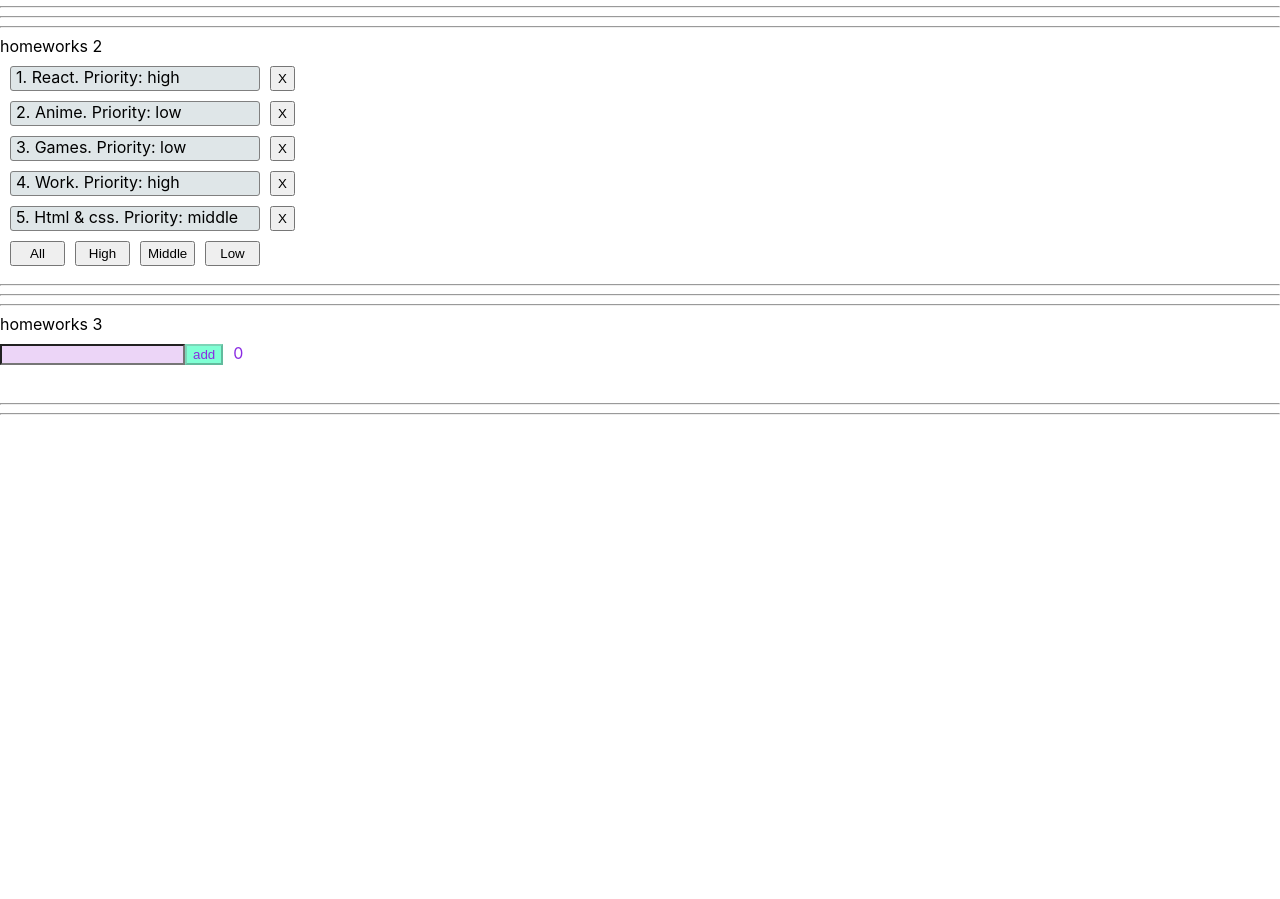
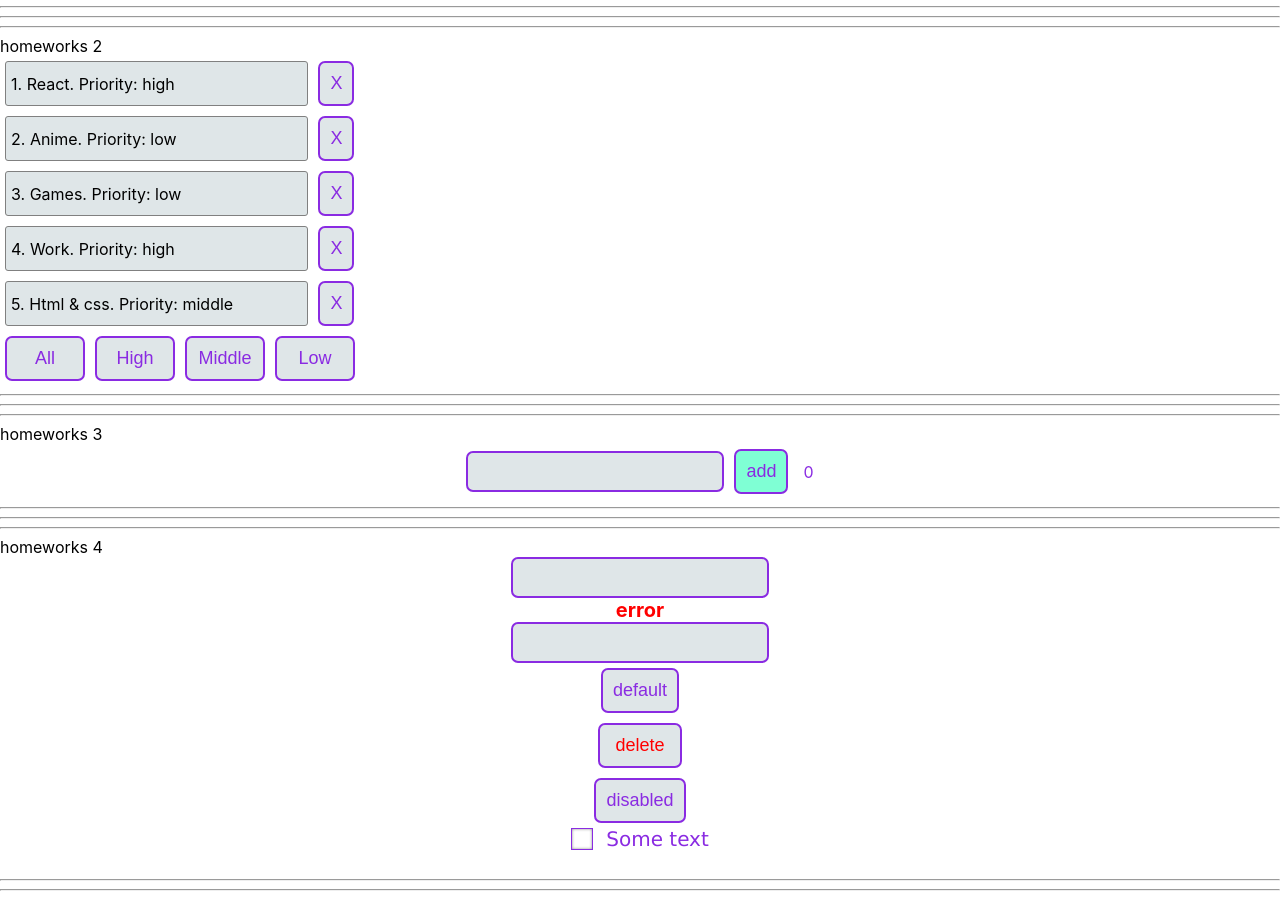
Before and after one commit to Katrin3536/homework-from-Ignat, a React (Create React App) app in the folder homeworks/: page / in a window 1280 px wide. Shown: the part 155-1054 px from the top of the page. Before the commit the page ends 800 px from the top, so only its background shows below. Built offline with nearby package versions, Linux system fonts and the light colour scheme.

Commit message:
added homework 4

```diff
--- a/homeworks/src/p1-main/m1-ui/u1-app/App.tsx
+++ b/homeworks/src/p1-main/m1-ui/u1-app/App.tsx
@@ -3,6 +3,7 @@ import s from './App.module.css'
 import HW1 from '../../../p2-homeworks/h1/HW1'
 import HW2 from '../../../p2-homeworks/h2/HW2';
 import HW3 from '../../../p2-homeworks/h3/HW3';
+import HW4 from '../../../p2-homeworks/h4/HW4';
 
 function App() {
     return (
@@ -11,7 +12,7 @@ function App() {
             <HW1/>
             <HW2/>
             <HW3/>
-            {/*<HW4/>*/}
+            <HW4/>
             {/*<HW5/>*/}
 
         </div>
--- a/homeworks/src/p2-homeworks/h2/Affair.tsx
+++ b/homeworks/src/p2-homeworks/h2/Affair.tsx
@@ -1,6 +1,7 @@
 import React from 'react';
 import {AffairType} from './HW2';
-import s from './Affairs.module.css'
+import s from './Affairs.module.css';
+import SuperButton from '../h4/common/c2-SuperButton/SuperButton';
 
 type AffairPropsType = {
     // key не нужно типизировать
@@ -19,9 +20,7 @@ function Affair(props: AffairPropsType) {
             <div className={s.affairItem}>
                 {props.affair._id}. {props.affair.name}. Priority: {props.affair.priority}
             </div>
-            <div className={s.buttonItem}>
-                <button onClick={deleteCallback}>X</button>
-            </div>
+            <SuperButton onClick={deleteCallback}>X</SuperButton>
         </div>
     );
 }
--- a/homeworks/src/p2-homeworks/h2/Affairs.module.css
+++ b/homeworks/src/p2-homeworks/h2/Affairs.module.css
@@ -1,29 +1,28 @@
 .someClass {
     display: flex;
     flex-direction: row;
+    width: 100%;
 }
 
 .affairItem {
     padding-left: 5px;
-    margin-bottom: 10px;
+    margin: 5px;
     border: solid grey 1px;
     border-radius: 3px;
-    width : 250px;
-    height: 25px;
+    width : 82%;
     background-color:#dfe6e8;
     box-sizing: border-box;
+    display: flex;
+    align-items: center;
 }
 .buttonItem {
     margin-left: 10px;
     height: 25px;
     display: flex;
 }
- .buttonPriority{
-padding: 10px;
-}
-
- .buttonPriority > button {
-     margin-right: 10px;
-     width : 55px;
-     height: 25px;
+ .button {
+     width: 80px;
  }
+ .wrapper {
+     width: 370px;
+ }
--- a/homeworks/src/p2-homeworks/h2/Affairs.tsx
+++ b/homeworks/src/p2-homeworks/h2/Affairs.tsx
@@ -2,6 +2,7 @@ import React from 'react'
 import Affair from './Affair'
 import {AffairType, FilterType} from './HW2'
 import s from './Affairs.module.css'
+import SuperButton from '../h4/common/c2-SuperButton/SuperButton';
 
 type AffairsPropsType = { // need to fix any
     data: Array<AffairType>,
@@ -24,14 +25,12 @@ function Affairs(props: AffairsPropsType) {
     const setLow = () => {props.setFilter('low')}
 
     return (
-        <div className={s.buttonPriority}>
-
+        <div className={s.wrapper}>
             {mappedAffairs}
-
-            <button onClick={setAll}>All</button>
-            <button onClick={setHigh}>High</button>
-            <button onClick={setMiddle}>Middle</button>
-            <button onClick={setLow}>Low</button>
+            <SuperButton onClick={setAll} className={s.button}>All</SuperButton>
+            <SuperButton onClick={setHigh} className={s.button}>High</SuperButton>
+            <SuperButton onClick={setMiddle} className={s.button}>Middle</SuperButton>
+            <SuperButton onClick={setLow} className={s.button}>Low</SuperButton>
         </div>
     )
 }
--- a/homeworks/src/p2-homeworks/h3/Greeting.module.css
+++ b/homeworks/src/p2-homeworks/h3/Greeting.module.css
@@ -1,3 +1,9 @@
+.someClass {
+    display: flex;
+    flex-direction: row;
+    align-items: center;
+    justify-content: center;
+}
 .error {
     border: 1px solid red;
 }
@@ -17,6 +23,7 @@
 .button {
     background-color: #ecd5f7;
     color: blueviolet;
+    margin-left: 10px;
 }
 
 .button:focus {
--- a/homeworks/src/p2-homeworks/h3/Greeting.tsx
+++ b/homeworks/src/p2-homeworks/h3/Greeting.tsx
@@ -1,5 +1,7 @@
 import React, {ChangeEvent} from 'react';
 import s from './Greeting.module.css';
+import SuperInputText from '../h4/common/c1-SuperInputText/SuperInputText';
+import SuperButton from '../h4/common/c2-SuperButton/SuperButton';
 
 type GreetingPropsType = {
     name: string // need to fix any
@@ -17,8 +19,8 @@ const Greeting: React.FC<GreetingPropsType> = (
 
     return (
         <div className={s.someClass}>
-            <input value={name} onChange={setNameCallback} className={inputClass}/>
-            <button onClick={addUser} className={s.button} disabled={!name}>add</button>
+            <SuperInputText value={name} onChange={setNameCallback} className={inputClass}/>
+            <SuperButton onClick={addUser} className={s.button} disabled={!name}>add</SuperButton>
             <span className={s.totalUsers}>{totalUsers}</span>
             <div>{error && <span className={s.errorText}>{error}</span>}</div>
         </div>
--- a/homeworks/src/p2-homeworks/h4/HW4.tsx
+++ b/homeworks/src/p2-homeworks/h4/HW4.tsx
@@ -60,7 +60,7 @@ function HW4() {
                     checked={checked}
                     onChangeChecked={setChecked}
                 >
-                    some text {/*// этот текст попадёт в children*/}
+                    Some text {/*// этот текст попадёт в children*/}
                 </SuperCheckbox>
 
                 {/*// onChange тоже должен работать*/}
--- a/homeworks/src/p2-homeworks/h4/common/c1-SuperInputText/SuperInputText.module.css
+++ b/homeworks/src/p2-homeworks/h4/common/c1-SuperInputText/SuperInputText.module.css
@@ -1,12 +1,28 @@
 .superInput {
+    color: blueviolet;
+    border: 1px solid black;
+    border-radius: 7px;
+    background: #dfe6e8!important;
+    outline: none;
+    height: 35px;
+    width: 250px;
+    font-size: 20px;
+    font-family: Verdana;
 
 }
 
+.superInput:focus {
+    color: blueviolet;
+    border: 1px solid blueviolet
+}
+
 .errorInput {
-    border: 3px solid lime;
+    border: 2px solid blueviolet;
     background: red;
 }
 
 .error {
     color: red;
+    font-weight: bold;
+    font-size: 20px;
 }
--- a/homeworks/src/p2-homeworks/h4/common/c1-SuperInputText/SuperInputText.tsx
+++ b/homeworks/src/p2-homeworks/h4/common/c1-SuperInputText/SuperInputText.tsx
@@ -39,7 +39,7 @@ const SuperInputText: React.FC<SuperInputTextPropsType> = (
     }
 
     const finalSpanClassName = `${s.error} ${spanClassName ? spanClassName : ''}`
-    const finalInputClassName = `${s.errorInput} ${className}` // need to fix with (?:) and s.superInput
+    const finalInputClassName = `${s.errorInput} ${s.superInput? s.superInput: ''}` // need to fix with (?:) and s.superInput
 
     return (
         <>
--- a/homeworks/src/p2-homeworks/h4/common/c2-SuperButton/SuperButton.module.css
+++ b/homeworks/src/p2-homeworks/h4/common/c2-SuperButton/SuperButton.module.css
@@ -1,7 +1,51 @@
 .default {
+    background-color: #dfe6e8;
+    border: 2px solid blueviolet;
+    border-radius: 7px;
+    color: blueviolet;
+    padding: 10px 10px;
+    text-align: center;
+    text-decoration: none;
+    display: inline-block;
+    font-size: 18px;
+    transition-duration: 0.4s;
+    margin: 5px;
 
 }
 
+.default:focus {
+    background-color: lightblue;
+    border: 2px solid blueviolet;
+    border-radius: 7px;
+    color: blueviolet;
+    padding: 10px 10px;
+    text-align: center;
+    text-decoration: none;
+    display: inline-block;
+    font-size: 18px;
+    margin: 5px;
+}
+
+
+.default:hover {
+    background-color: blueviolet;
+    color: white;
+}
 .red {
-    background: red;
+    background-color: #dfe6e8;
+    border: 2px solid blueviolet;
+    border-radius: 7px;
+    color: red;
+    padding: 10px 15px;
+    text-align: center;
+    text-decoration: none;
+    display: inline-block;
+    font-size: 18px;
+    transition-duration: 0.4s;
+    margin: 5px;
 }
+
+.red:hover {
+    background-color: red;
+    color: white;
+}
--- a/homeworks/src/p2-homeworks/h4/common/c3-SuperCheckbox/SuperCheckbox.module.css
+++ b/homeworks/src/p2-homeworks/h4/common/c3-SuperCheckbox/SuperCheckbox.module.css
@@ -1,7 +1,71 @@
-.checkbox {
+.spanClassName {
+    color: blueviolet;
+    font-size: 20px;
+    font-family: Verdana;
+}
+
+.label {
+    display: block;
+    margin: 0 0 10px 0;
+    line-height: 22px;
+    cursor: pointer;
+    user-select: none;
+    position: relative;
+}
+.label input[type=checkbox] {
+    position: absolute;
+    z-index: -1;
+    opacity: 0;
+    display: block;
+    width: 0;
+    height: 0;
+}
+.label  span {
+    display: inline-block;
+    position: relative;
+    padding: 0 0 0 35px;
+    line-height: 22px;
+}
+.label span:before {
+    content: "";
+    display: inline-block;
+    width: 20px;
+    height: 20px;
+    position: absolute;
+    left: 0;
+    top: 0;
+    border: 1px solid blueviolet;
+    box-shadow: inset 0 0 3px #8a8a8a;
 
 }
+.label input[type=checkbox] + span:after {
+    content: "";
+    opacity: 0;
+    transition: opacity 0.3s ease;
+}
 
-.spanClassName {
+.checkbox-other input[type=checkbox]:checked + span:after {
+    content: "✓";
+    color: blueviolet;
+    font-size: 30px;
+    font-weight: 900;
+    position: absolute;
+    left: 2px;
+    top: -2px;
+    opacity: 1;
+}
 
+.label span:hover:after {
+    filter: brightness(110%);
 }
+
+.label span:active:before,
+.label span:active:after {
+    filter: brightness(80%);
+}
+
+.label input[type=checkbox]:disabled + span:before,
+.label input[type=checkbox]:disabled + span:after {
+    filter: grayscale(100%);
+    opacity: 0.6;
+}
--- a/homeworks/src/p2-homeworks/h4/common/c3-SuperCheckbox/SuperCheckbox.tsx
+++ b/homeworks/src/p2-homeworks/h4/common/c3-SuperCheckbox/SuperCheckbox.tsx
@@ -23,10 +23,10 @@ const SuperCheckbox: React.FC<SuperCheckboxPropsType> = (
         // сделайте так чтоб работал onChange и onChangeChecked
     }
 
-    const finalInputClassName = `${s.checkbox} ${className ? className : ''}`
+    const finalInputClassName = `${className ? className : ''}`
 
     return (
-        <label>
+        <label className={s.label}>
             <input
                 type={'checkbox'}
                 onChange={onChangeCallback}
```
